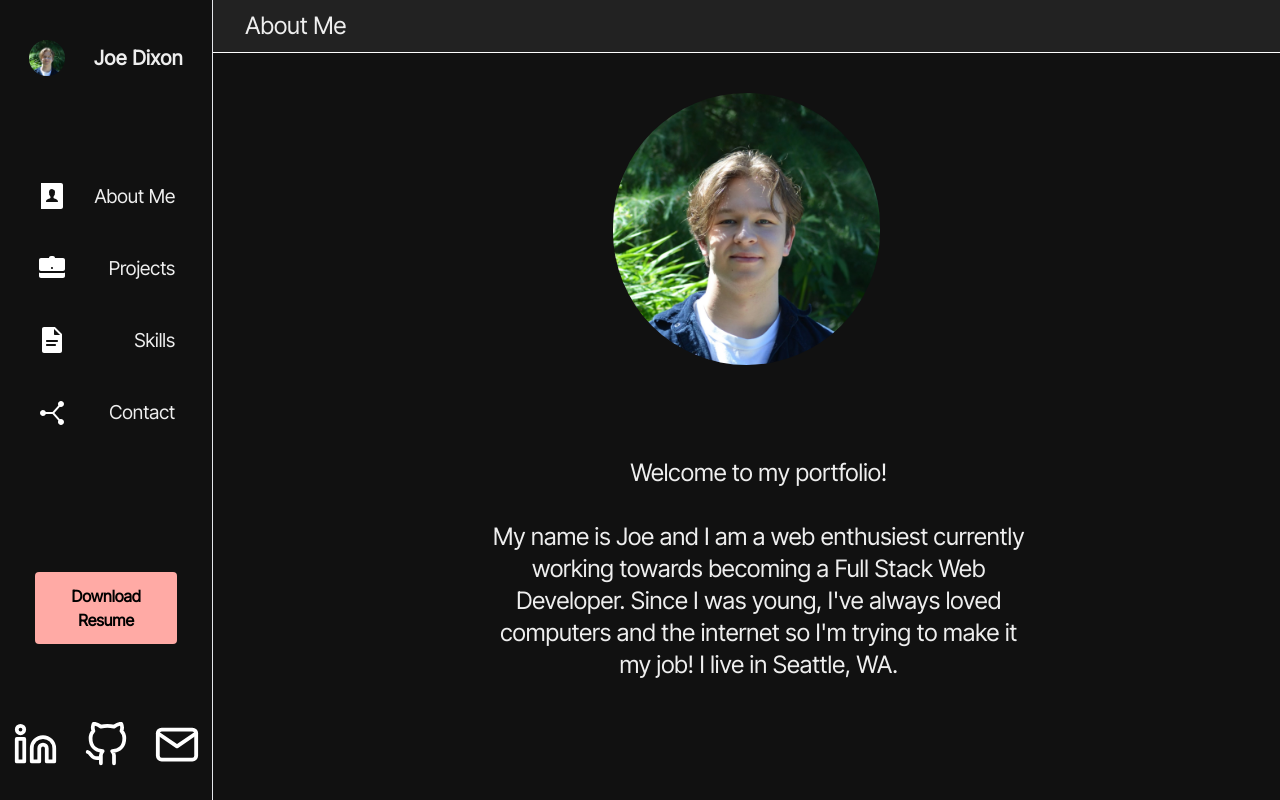
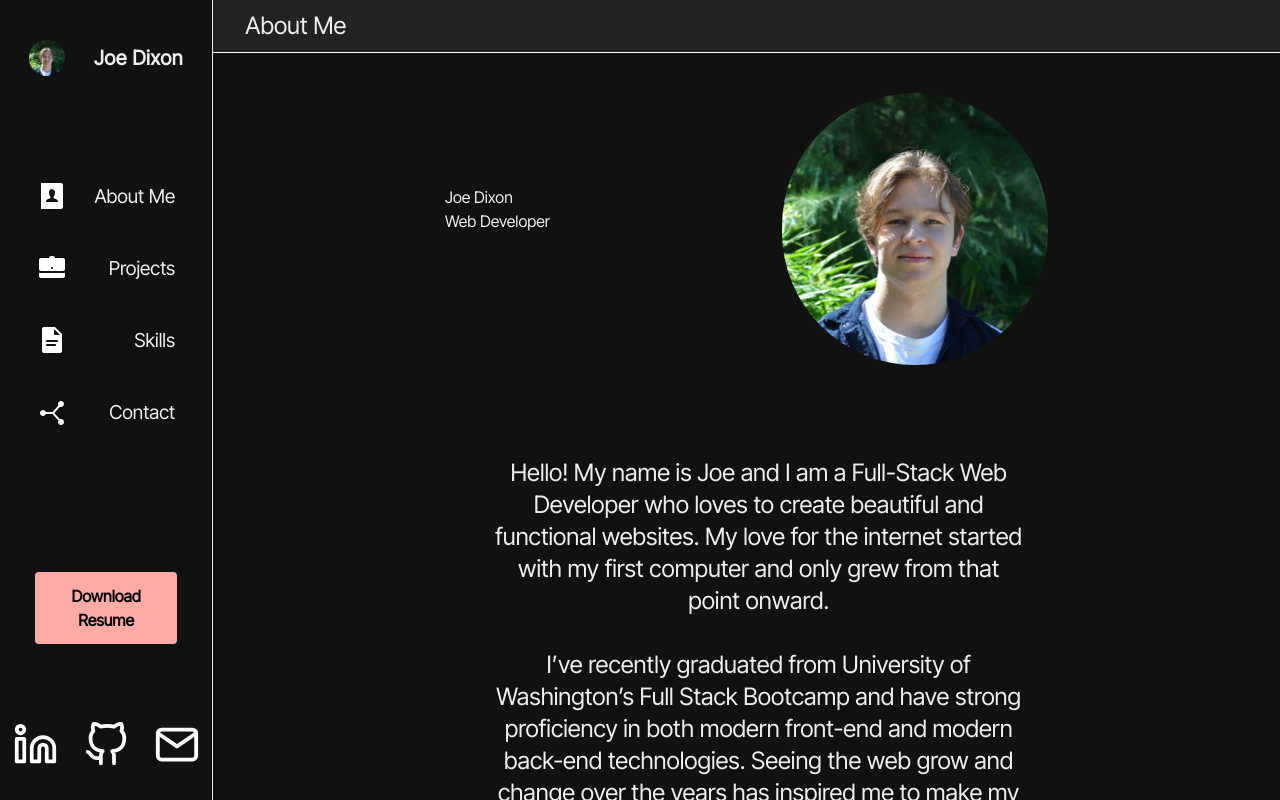
Before and after one commit to joerdixon/my-portfolio-2, a React (Create React App) app: page / in a window 1280 px wide. Built offline with nearby package versions, Linux system fonts and the light colour scheme.

Commit message:
about section revamp started

```diff
--- a/src/components/Page/Pages/About.jsx
+++ b/src/components/Page/Pages/About.jsx
@@ -10,11 +10,24 @@ function About(props) {
     return (
         <div className='flex flex-col justify-top items-center md:w-5/6'>
             <h2 className='sectionheading md:sectionheading-md'>About Me</h2>
-            <div className='w-2/3 md:w-1/4 flex justify-around mt-10'>
-                <img className='w-full rounded-full my-0 mx-auto' src={headshot} alt="Joe Dixon" />
-            </div>
-            <div className='w-1/2 mt-20'>
-                <p className='m-3 text-center text-2xl w-full'>Welcome to my portfolio!<br></br><br></br>My name is Joe and I am a web enthusiest currently working towards becoming a Full Stack Web Developer. Since I was young, I've always loved computers and the internet so I'm trying to make it my job! I live in Seattle, WA.</p>
+            <div className='flex flex-col justify-between items-center overflow-auto'>
+                <div className='flex justify-evenly items-center'>
+                    <div className='flex flex-col'>
+                        <h1>Joe Dixon</h1>
+                        <h2>Web Developer</h2>
+                    </div>
+                    <div className='w-2/3 md:w-1/4 flex justify-around mt-10'>
+                        <img className='w-full rounded-full my-0 mx-auto' src={headshot} alt="Joe Dixon" />
+                    </div>
+                </div>
+                <div className='w-1/2 mt-20'>
+                    <p className='m-3 text-center text-2xl w-full'>Hello! My name is Joe and I am a Full-Stack Web Developer who loves to create beautiful and functional websites. My love for the internet started with my first computer and only grew from that point onward. <br /><br />
+
+                        I’ve recently graduated from University of Washington’s Full Stack Bootcamp and have strong proficiency in both modern front-end and modern back-end technologies. Seeing the web grow and change over the years has inspired me to make my own contribution! I am passionate about creating amazing UX and accessible websites and hope to leave the internet more inclusive than I found it. <br /><br />
+
+                        Thanks for checking me out and I hope you enjoy the rest of my portfolio!
+                    </p>
+                </div>
             </div>
         </div>
     )
```
